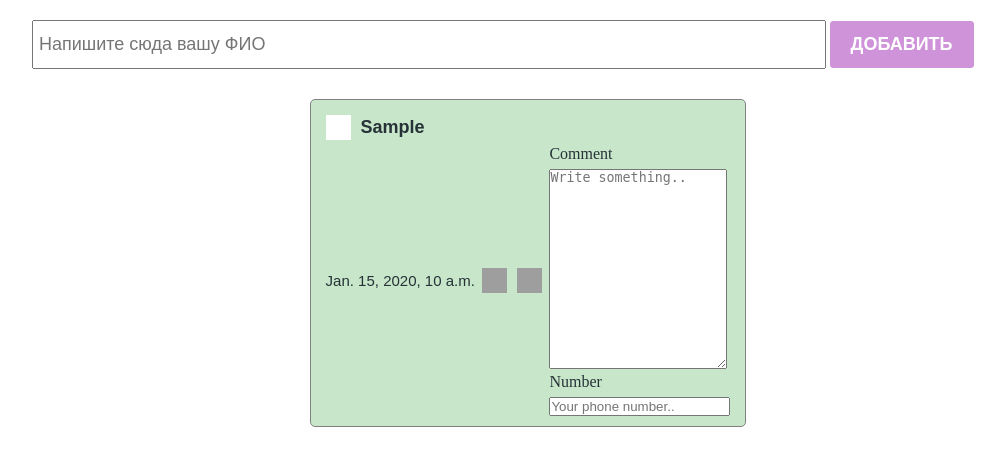
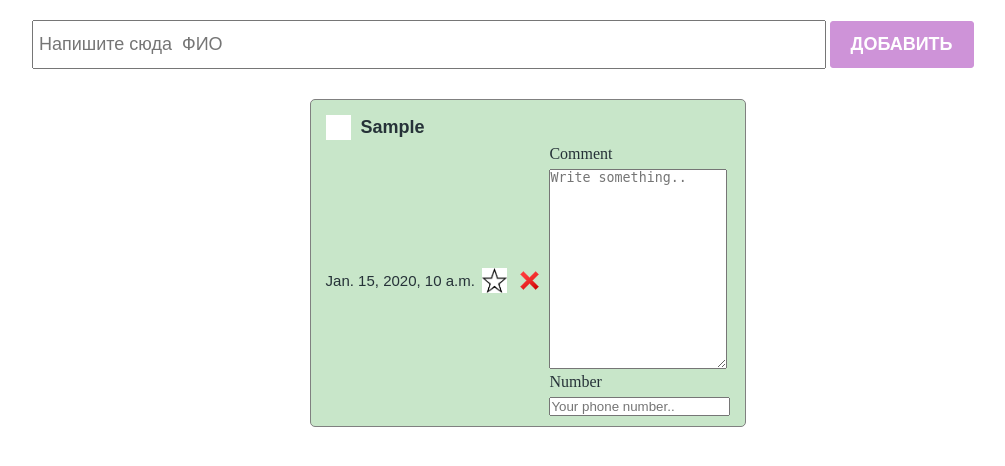
Before and after one commit to makenovaarzygul/todoArzygul, a Django app: page /meeting/ in a window 1280 px wide; the page is wider, and only the part inside the window is pictured. Shown: the top 466 px of that part, without its empty margins (112-1117 px from the left). Run offline with Django 4.2, Linux system fonts and the light colour scheme; tables that the repository leaves empty hold one stand-in row (values such as "Sample post"); grey boxes are pictures that could not be loaded.

Commit message:
connected styles for meetinghtml

```diff
--- a/todo/homework/templates/meeting.html
+++ b/todo/homework/templates/meeting.html
@@ -18,7 +18,7 @@
             <input
             class="create_input"
             type="text"
-            placeholder="Напишите сюда вашу ФИО"/>
+            placeholder="Напишите сюда  ФИО"/>
         <button class="create_button">Добавить</button>
        </div>
        {% for tomeet  in tomeet_list %}
@@ -35,8 +35,8 @@
             <div class="todo_item_footer">
                 <p>{{tomeet.date_of_meeting}}</p>
                 <div class="action_buttons">
-                   <img src="./icons/анмаркед.png"/>
-                   <img src="./icons/delete.png"/>
+                   <img src="{% static './icons/unmarked.png' %}"/>
+                   <img src="{% static './icons/no.png' %}"/>
                 </div>
                 <div class="row">
                   <div class="col-25">
```
Also changed, not shown: todo/main/static/icons/no.png (added).
